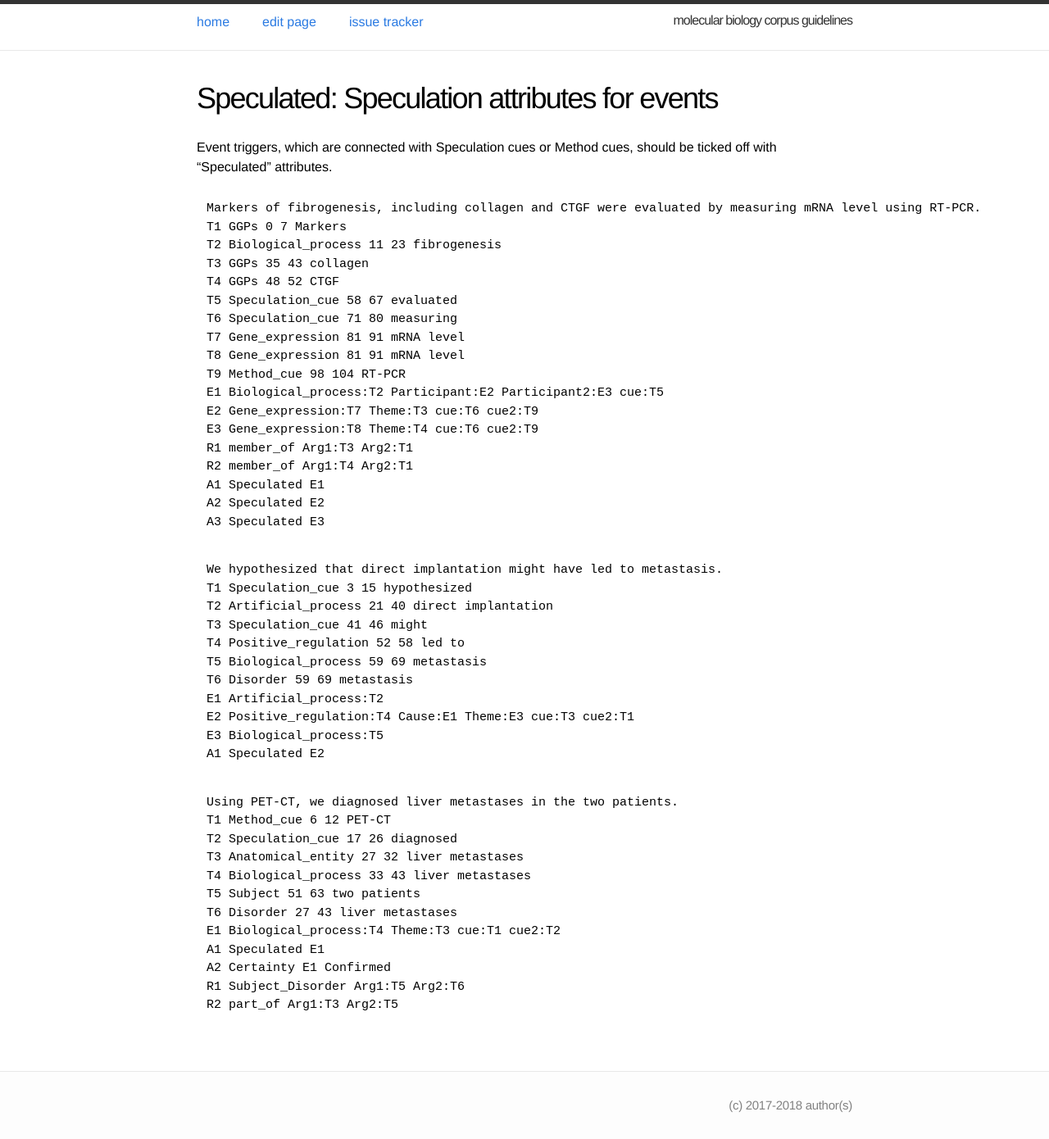
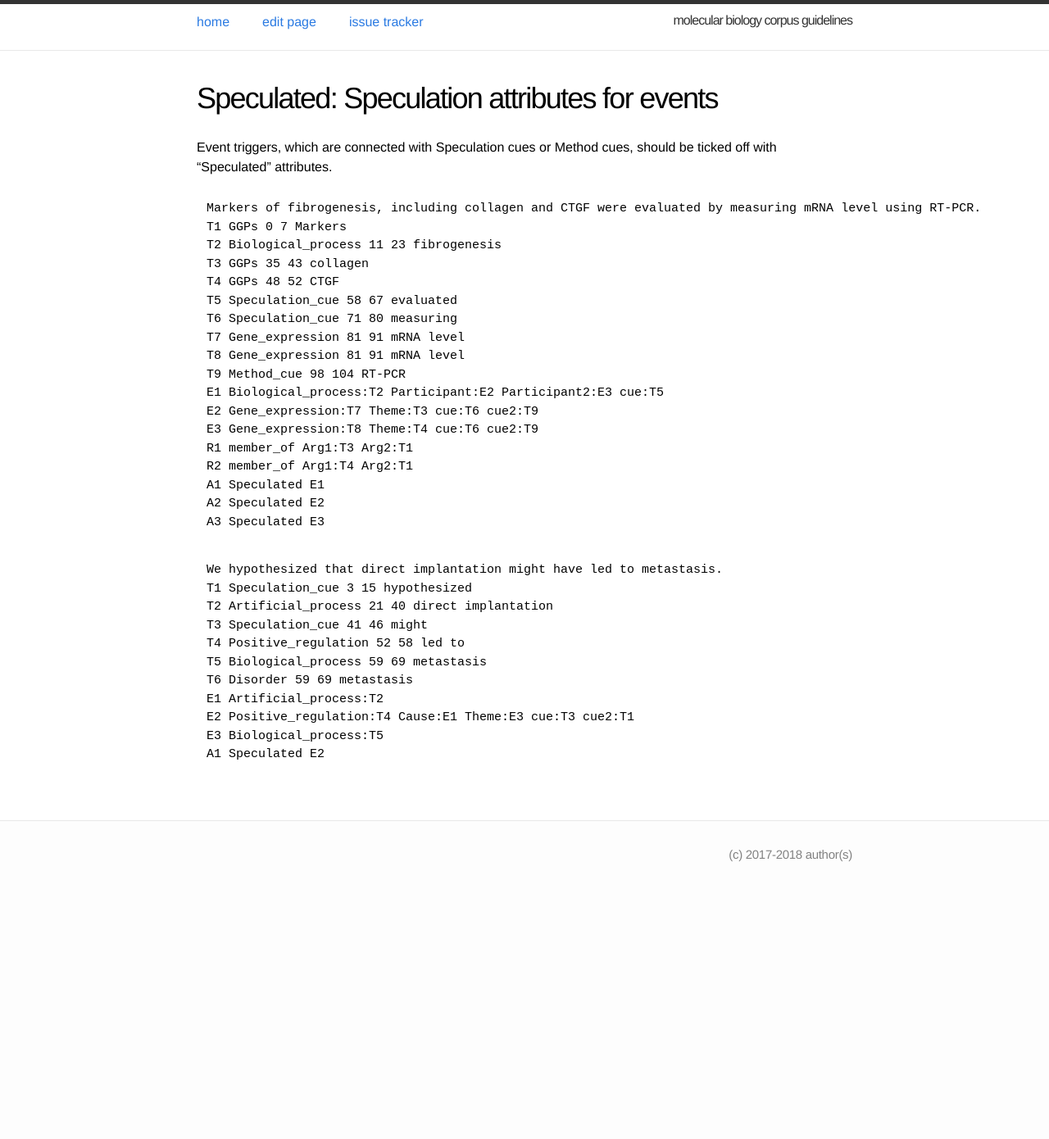
Before and after one commit to ezcatdb/molbiol_lung_corpus-guidelines, a Jekyll site: the page built from _attribute/Speculated.md, in a window 1280 px wide. Shown: the whole page at 82% size. Built offline with Jekyll 4.4.1, drawn with Linux system fonts in a browser that asks for light colours; after the commit the page ends 1084 px from its top, so only the background shows below that; part of the change alters nothing that is shown.

Commit message:
comment out sample sentence in _attribute/Speculated.md

```diff
--- a/_attribute/Speculated.md
+++ b/_attribute/Speculated.md
@@ -40,6 +40,9 @@ E2 Positive_regulation:T4 Cause:E1 Theme:E3 cue:T3 cue2:T1
 E3 Biological_process:T5
 A1 Speculated E2
 ~~~
+
+<!--
+
 ~~~ ann
 Using PET-CT, we diagnosed liver metastases in the two patients.
 T1 Method_cue 6 12 PET-CT
@@ -54,3 +57,19 @@ A2 Certainty E1 Confirmed
 R1 Subject_Disorder Arg1:T5 Arg2:T6
 R2 part_of Arg1:T3 Arg2:T5
 ~~~
+
+~~~ ann
+Using PET-CT, we diagnosed liver metastases in the two patients.
+T1 Anatomical_entity 27 32 liver
+T2 Method_cue 6 12 PET-CT
+T3 Artificial_process 17 26 diagnosed
+T4 Disorder 27 43 liver metastases
+T5 Subject 51 63 two patients
+T6 Localization 33 43 metastases
+E1 Artificial_process:T3 Theme:T4 cue:T2
+E2 Localization:T6 atLoc:T1
+R1 Subject_Disorder Arg1:T5 Arg2:T4
+R2 part_of Arg1:T1 Arg2:T5
+~~~
+
+-->
```
